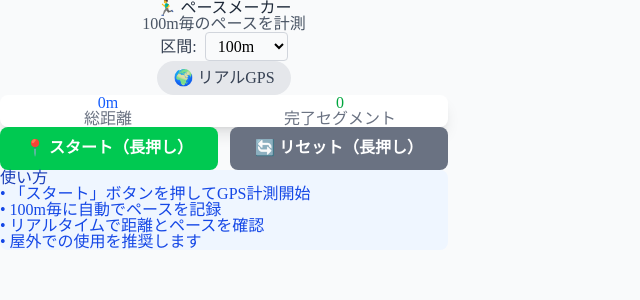
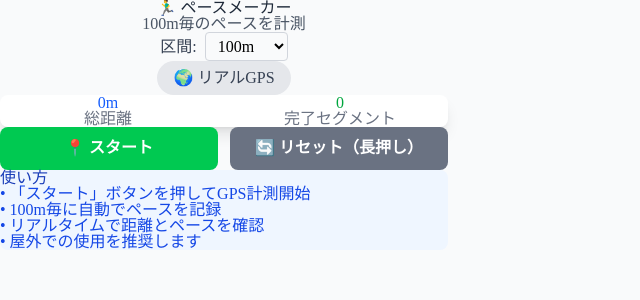
Before and after one commit to YNSTakeru/megere-pace, a Next.js app: page / in a window 1280 px wide. Shown: the top 300 px of the page, without its empty margins (0-640 px from the left). Built offline with nearby package versions, Linux system fonts and the light colour scheme.

Commit message:
文字を選択できないように変更

```diff
--- a/src/app/page.js
+++ b/src/app/page.js
@@ -157,21 +157,11 @@ export default function Home() {
           <div className="flex gap-3 mb-6">
             {!isTracking ? (
               <button
-                onPointerDown={() => {
-                  startPressStart.current = Date.now();
-                }}
-                onPointerUp={() => {
-                  if (Date.now() - startPressStart.current > 1000) {
-                    startTracking();
-                  }
-                  startPressStart.current = null;
-                }}
+                onClick={startTracking}
                 className="flex-1 bg-green-500 hover:bg-green-600 text-white font-bold py-3 px-6 rounded-lg transition-colors"
                 style={{ userSelect: "none" }}
               >
-                {isTestMode
-                  ? "🧪 テスト開始（長押し）"
-                  : "📍 スタート（長押し）"}
+                {isTestMode ? "🧪 テスト開始" : "📍 スタート"}
               </button>
             ) : (
               <button
@@ -183,6 +173,9 @@ export default function Home() {
                     stopTracking();
                   }
                   stopPressStart.current = null;
+                }}
+                onSelect={(e) => {
+                  e.preventDefault();
                 }}
                 className="flex-1 bg-red-500 hover:bg-red-600 text-white font-bold py-3 px-6 rounded-lg transition-colors"
                 style={{ userSelect: "none" }}
@@ -199,6 +192,9 @@ export default function Home() {
                   resetTracking();
                 }
                 resetPressStart.current = null;
+              }}
+              onSelect={(e) => {
+                e.preventDefault();
               }}
               className="flex-1 bg-gray-500 hover:bg-gray-600 text-white font-bold py-3 px-6 rounded-lg transition-colors"
               style={{ userSelect: "none" }}
```
